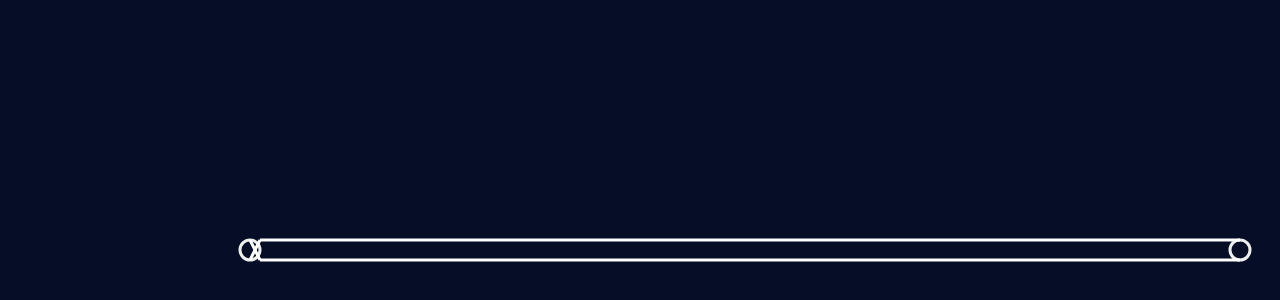
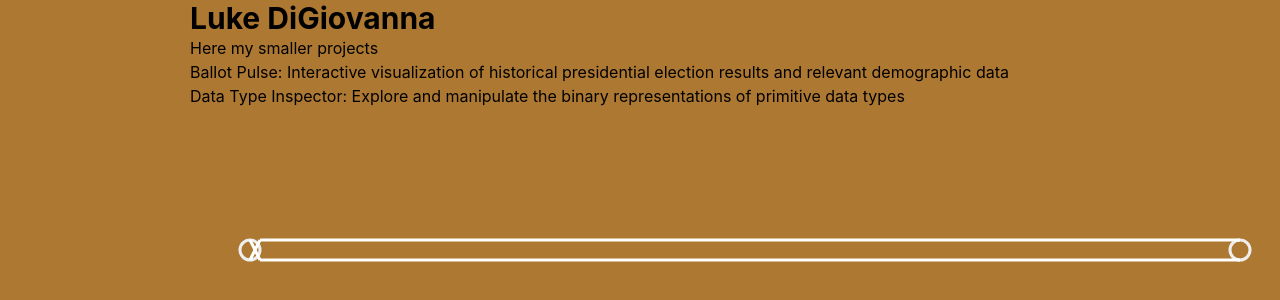
Before and after one commit to lukedigiovanna/lukedigiovanna.github.io, a React (Create React App) app: page / in a window 1280 px wide. Shown: the top 300 px of the page. Built offline with nearby package versions, Linux system fonts and the light colour scheme.

Commit message:
Overlay text

```diff
--- a/src/Canvas.tsx
+++ b/src/Canvas.tsx
@@ -28,7 +28,7 @@ const Canvas: React.FC<CanvasProperties> = ({ render }) => {
         window.requestAnimationFrame(animationFrame);
     }, [ref, animationFrame]);
 
-    return <canvas ref={ref} className="w-[100vw] h-[100vh] absolute left-0 top-0 z-0"> </canvas>
+    return <canvas ref={ref} className="w-[100vw] h-[100vh] absolute left-0 top-0 z-[-1]"> </canvas>
 }
 
 export { Canvas };
--- a/src/insects.ts
+++ b/src/insects.ts
@@ -134,7 +134,7 @@ class InsectsEngine {
         const dt = this.lastRenderTime < 0 ? 0 : (currentTime - this.lastRenderTime) / 1000;
         this.simulationTime += dt;
         this.lastRenderTime = currentTime;
-        ctx.fillStyle = "#050e26";
+        ctx.fillStyle = "#ad7832";
         ctx.fillRect(0, 0, width, height);
 
         for (const creature of this.creatures) {
```
